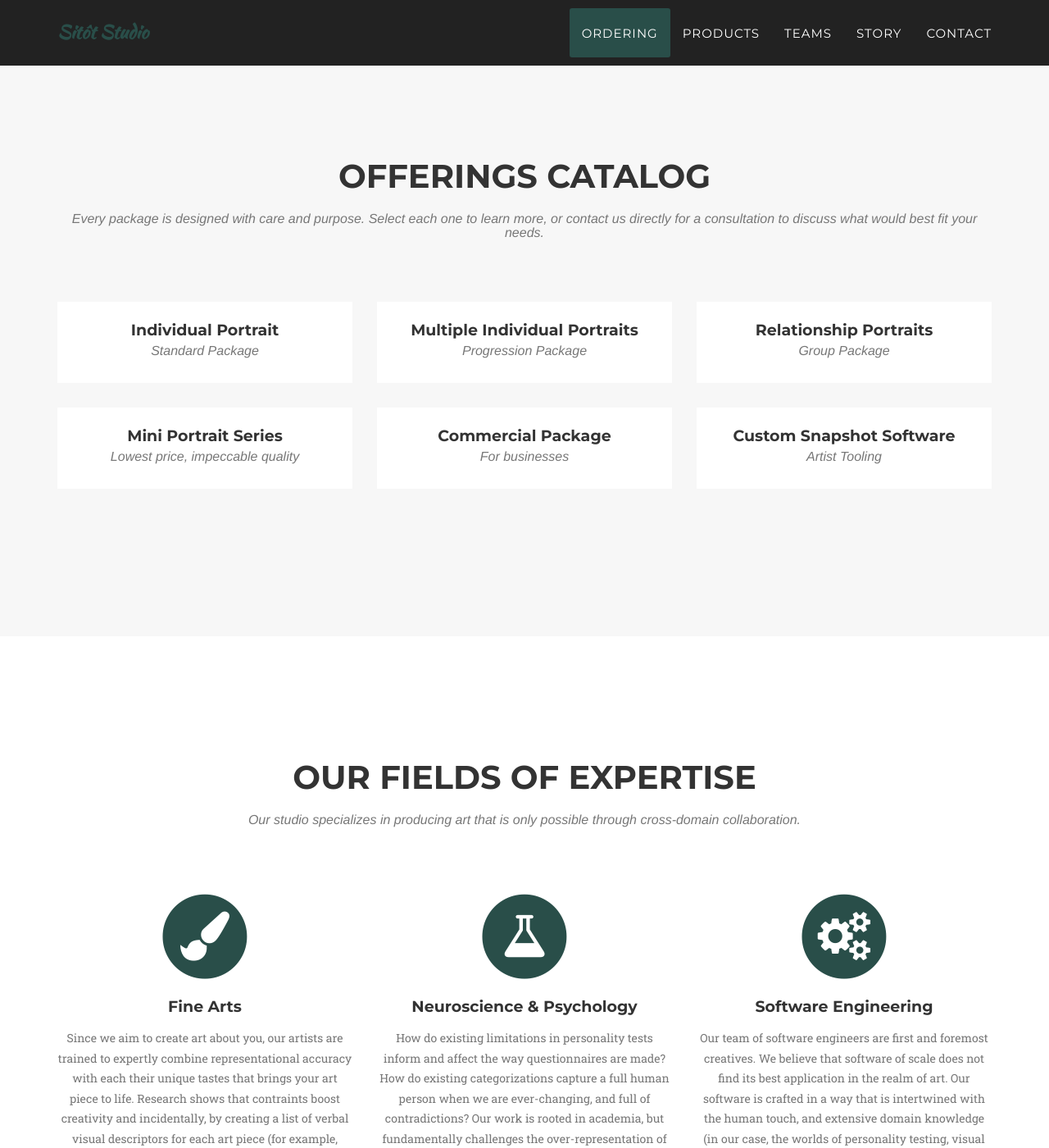
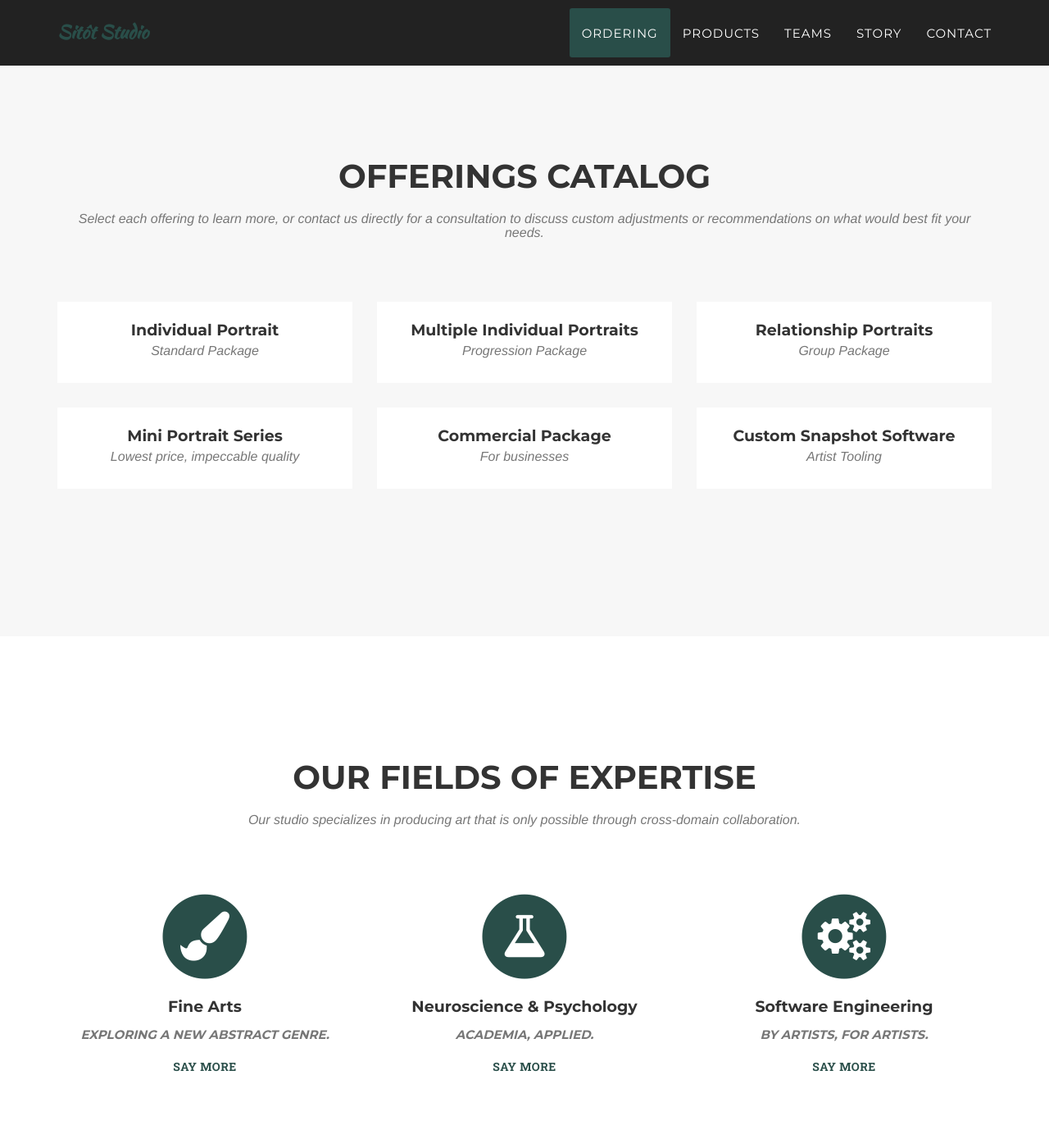
Before and after one commit to sitotstudio/sitotstudio.github.io, a Jekyll site: the page built from _posts/2025-07-20-package-5.markdown, in a window 1280 px wide and 1400 px high, scrolled down 3182 px. Shown: the whole window at 82% size. Built offline with Jekyll 4.4.1, drawn with Linux system fonts in a browser that asks for light colours; some web fonts are replaced; some of the changed text lies outside the part shown.

Commit message:
Add toggle for teams info

```diff
--- a/_includes/portfolio_grid.html
+++ b/_includes/portfolio_grid.html
@@ -4,7 +4,7 @@
             <div class="row">
                 <div class="col-lg-12 text-center">
                     <h2 class="section-heading">Offerings Catalog</h2>
-                    <h3 class="section-subheading text-muted">Every package is designed with care and purpose. Select each one to learn more, or contact us directly for a consultation to discuss what would best fit your needs.</h3>
+                    <h3 class="section-subheading text-muted">Select each offering to learn more, or contact us directly for a consultation to discuss custom adjustments or recommendations on what would best fit your needs.</h3>
                 </div>
             </div>
             <div class="row">
--- a/_includes/services.html
+++ b/_includes/services.html
@@ -14,8 +14,9 @@
                         <i class="fa fa-paint-brush fa-stack-1x fa-inverse"></i>
                     </span>
                     <h4 class="service-heading">Fine Arts</h4>
-                    <p class="text-muted">Since we aim to create art about you, our artists are trained to expertly combine representational accuracy with each their unique tastes that brings your art piece to life. Research shows that contraints boost creativity and incidentally, by creating a list of verbal visual descriptors for each art piece (for example, 57.89% geometric, 32.61% saturated, etc.), we have seen our artists explore visual combinations that push the limits of their own imagination. The heart of our art team is therefore rooted in a deep respect for the craft and journey of creating, and in maximizing creativity by providing the conditions to energize and highlight our carefully selected artists' craft, skill, and eye in every piece.</p>
-                    <p class="text-muted"></p>
+                    <h5 class="service-subtitle text-muted">Exploring a new abstract genre.</h6>
+                    <p class="service-description text-muted">Since we aim to create art about you, our artists are trained to expertly combine representational accuracy with each their unique tastes that brings your art piece to life. Research shows that constraints boost creativity and incidentally, by creating a list of verbal visual descriptors for each art piece (for example, 57.89% geometric, 32.61% saturated, etc.), we have seen our artists explore visual combinations that push the limits of their own imagination. The heart of our art team is therefore rooted in a deep respect for the craft and journey of creating, and in maximizing creativity by providing the conditions to energize and highlight our carefully selected artists' craft, skill, and eye in every piece.</p>
+                    <a href="#" class="toggle-description">Say more</a>
                 </div>
                 <div class="col-md-4">
                     <span class="fa-stack fa-4x">
@@ -23,7 +24,9 @@
                         <i class="fa fa-flask fa-stack-1x fa-inverse"></i>
                     </span>
                     <h4 class="service-heading">Neuroscience & Psychology</h4>
-                    <p class="text-muted">How do existing limitations in personality tests inform and affect the way questionnaires are made? How do existing categorizations capture a full human person when we are ever-changing, and full of contradictions? Our work is rooted in academia, but fundamentally challenges the over-representation of colonial understanding of the human heart, affecting how we approach understanding personalities, and which commonly coined personality "traits" have been made to oppose another. Our approach to personality mapping is fun, scientifically rigorous, cross-cultural, iterative, and you may find that it captures sides of you that no other test has yet to capture.</p>
+                    <h5 class="service-subtitle text-muted">Academia, applied.</h6>
+                    <p class="service-description text-muted">How do existing limitations in personality tests inform and affect the way questionnaires are made? How do existing categorizations capture a full human person when we are ever-changing, and full of contradictions? Our work is rooted in academia, but fundamentally challenges the over-representation of colonial understanding of the human heart, affecting how we approach understanding personalities, and which commonly coined personality "traits" have been made to oppose another. Our approach to personality mapping is fun, scientifically rigorous, cross-cultural, iterative, and you may find that it captures sides of you that no other test has been able to capture.</p>
+                    <a href="#" class="toggle-description">Say more</a>
                 </div>
                 <div class="col-md-4">
                     <span class="fa-stack fa-4x">
@@ -31,8 +34,22 @@
                         <i class="fa fa-gears fa-stack-1x fa-inverse"></i>
                     </span>
                     <h4 class="service-heading">Software Engineering</h4>
-                    <p class="text-muted">Our team of software engineers are first and foremost creatives. We believe that software of scale does not find its best application in the realm of art. Our software is crafted in a way that is intertwined with the human touch, and extensive domain knowledge (in our case, the worlds of personality testing, visual metaphor theory, and cross-modal perception). Our software is like slow fashion; bespoke, timeless, and with care in every stitch.</p>
+                    <h5 class="service-subtitle text-muted">By artists, for artists.</h6>
+                    <p class="service-description text-muted">Our team of software engineers are first and foremost creatives. We believe that software of scale does not find its best application in the realm of art. Our software is crafted in a way that is intertwined with the human touch, and extensive domain knowledge (in our case, the worlds of personality testing, visual metaphor theory, and cross-modal perception). Our software is like slow fashion; bespoke, timeless, and with care in every stitch.</p>
+                    <a href="#" class="toggle-description">Say more</a>
                 </div>
             </div>
         </div>
+        <script>
+            document.addEventListener('DOMContentLoaded', function () {
+              document.querySelectorAll('.toggle-description').forEach(function (btn) {
+                btn.addEventListener('click', function (e) {
+                  e.preventDefault();
+                  const serviceItem = btn.closest('.service-item');
+                  serviceItem.classList.toggle('expanded');
+                  btn.textContent = serviceItem.classList.contains('expanded') ? 'Say less' : 'Say more';
+                });
+              });
+            });
+          </script>
     </section>
```
Also changed, not shown: _includes/css/agency.css (+35 -0 lines).
